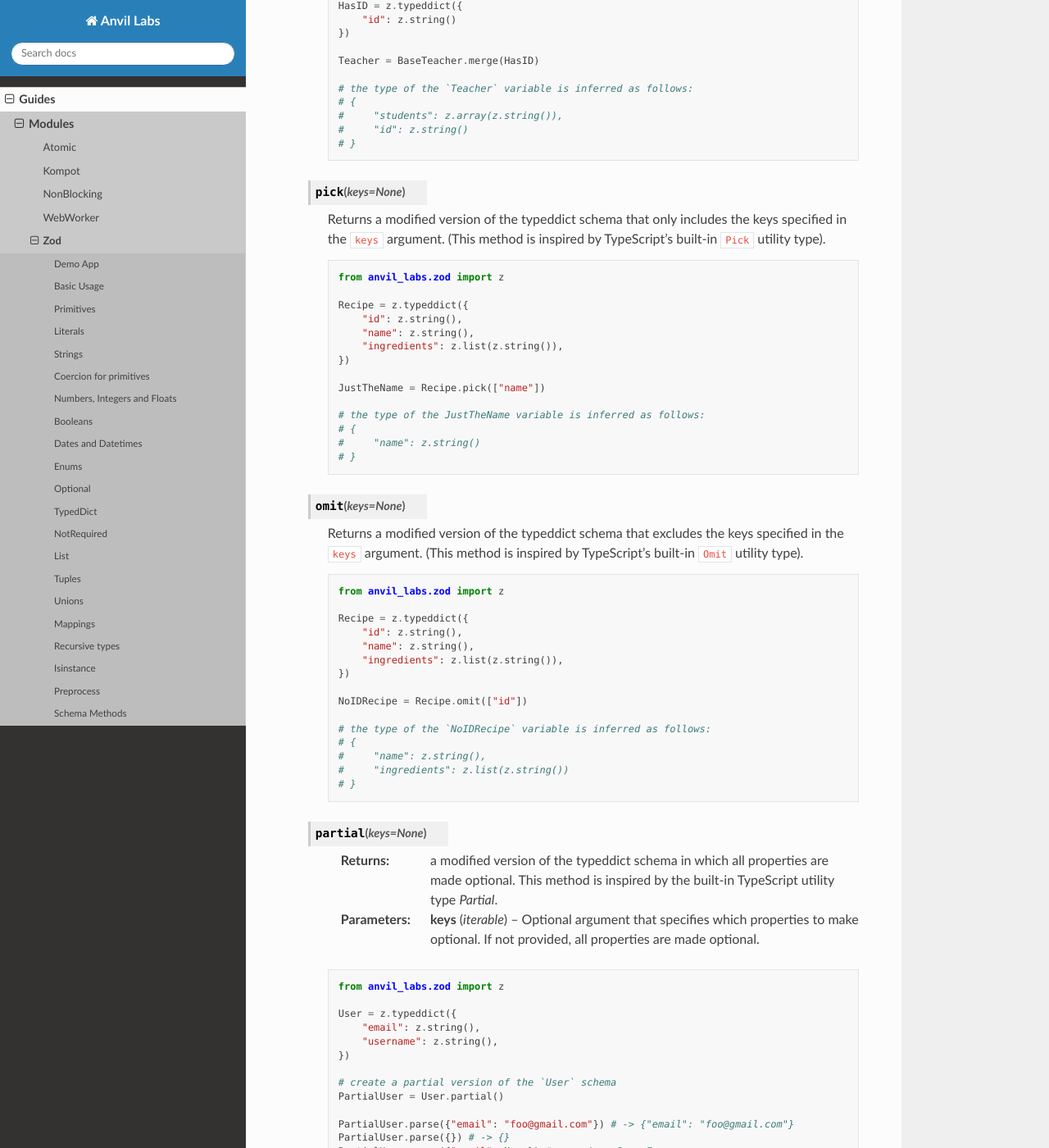
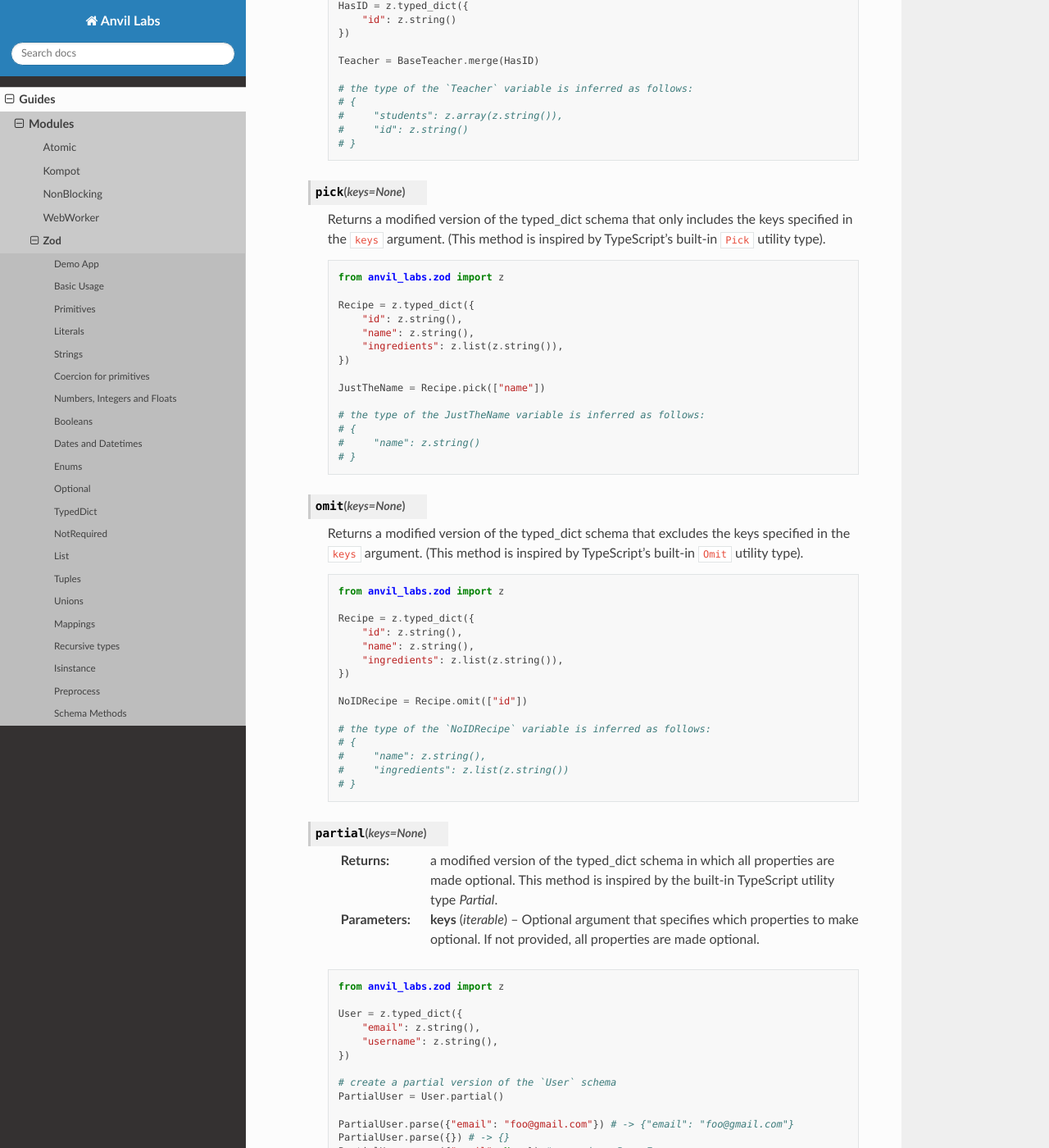
Before and after one commit to anvilistas/anvil-labs, a Sphinx documentation site: the page built from docs/guides/modules/zod.rst, in a window 1280 px wide and 1400 px high, scrolled down 7199 px. Shown: the whole window at 82% size. Built offline with Sphinx 7.4.7 and the Read the Docs theme 2.0.0, drawn with Linux system fonts in a browser that asks for light colours; some of the changed text lies outside the part shown.

Commit message:
with a single underscore

```diff
--- a/docs/guides/modules/zod.rst
+++ b/docs/guides/modules/zod.rst
@@ -40,7 +40,7 @@ Creating a simple string schema
     result.success # False
 
 
-Creating a typeddict schema
+Creating a typed_dict schema
 
 
 .. code-block:: python
@@ -48,7 +48,7 @@ Creating a typeddict schema
     from anvil_labs import zod as z
 
     # create a schema
-    user = z.typeddict({
+    user = z.typed_dict({
         "username": z.string()
     })
 
@@ -364,7 +364,7 @@ TypedDict
 ---------
 
 This is equivalent to Zod TypeScript's ``object`` schema.
-We chose ``typeddict`` since it matches Python's ``typing.TypedDict``.
+We chose ``typed_dict`` since it matches Python's ``typing.TypedDict``.
 (``z.object`` is also available for convenience)
 
 
@@ -373,7 +373,7 @@ We chose ``typeddict`` since it matches Python's ``typing.TypedDict``.
     from anvil_labs.zod import z
 
     # all properties are required by default
-    Dog = z.typeddict({
+    Dog = z.typed_dict({
         "name": z.string(),
         "age": z.number()
     })
@@ -395,7 +395,7 @@ API
 
     .. method:: keyof
 
-        Use ``.keyof`` to create a ZodEnum schema from the keys of a typeddict schema.
+        Use ``.keyof`` to create a ZodEnum schema from the keys of a typed_dict schema.
 
         .. code-block:: python
 
@@ -408,14 +408,14 @@ API
 
     .. method:: extend
 
-        You can add additional fields to a typeddict schema with the .extend method.
+        You can add additional fields to a typed_dict schema with the .extend method.
 
         .. code-block:: python
 
             from anvil_labs.zod import z
 
             # all properties are required by default
-            Dog = z.typeddict({
+            Dog = z.typed_dict({
                 "name": z.string(),
                 "age": z.number()
             })
@@ -435,11 +435,11 @@ API
 
         .. code-block:: python
 
-            BaseTeacher = z.typeddict({
+            BaseTeacher = z.typed_dict({
                 "students": z.list(z.string())
             })
 
-            HasID = z.typeddict({
+            HasID = z.typed_dict({
                 "id": z.string()
             })
 
@@ -454,14 +454,14 @@ API
 
     .. method:: pick(keys=None)
 
-        Returns a modified version of the typeddict schema that only includes the keys specified in the ``keys`` argument.
+        Returns a modified version of the typed_dict schema that only includes the keys specified in the ``keys`` argument.
         (This method is inspired by TypeScript's built-in ``Pick`` utility type).
 
         .. code-block:: python
 
             from anvil_labs.zod import z
 
-            Recipe = z.typeddict({
+            Recipe = z.typed_dict({
                 "id": z.string(),
                 "name": z.string(),
                 "ingredients": z.list(z.string()),
@@ -476,14 +476,14 @@ API
 
     .. method:: omit(keys=None)
 
-        Returns a modified version of the typeddict schema that excludes the keys specified in the ``keys`` argument.
+        Returns a modified version of the typed_dict schema that excludes the keys specified in the ``keys`` argument.
         (This method is inspired by TypeScript's built-in ``Omit`` utility type).
 
         .. code-block:: python
 
             from anvil_labs.zod import z
 
-            Recipe = z.typeddict({
+            Recipe = z.typed_dict({
                 "id": z.string(),
                 "name": z.string(),
                 "ingredients": z.list(z.string()),
@@ -500,7 +500,7 @@ API
 
     .. method:: partial(keys=None)
 
-        :returns: a modified version of the typeddict schema in which all properties are made optional. This method is inspired by the built-in TypeScript utility type `Partial`.
+        :returns: a modified version of the typed_dict schema in which all properties are made optional. This method is inspired by the built-in TypeScript utility type `Partial`.
 
         :param keys: Optional argument that specifies which properties to make optional. If not provided, all properties are made optional.
         :type keys: iterable
@@ -509,7 +509,7 @@ API
 
             from anvil_labs.zod import z
 
-            User = z.typeddict({
+            User = z.typed_dict({
                 "email": z.string(),
                 "username": z.string(),
             })
@@ -551,7 +551,7 @@ API
 
     .. method:: required(keys=None)
 
-        Returns a modified version of the typeddict schema in which all properties are made required.
+        Returns a modified version of the typed_dict schema in which all properties are made required.
         This method is the opposite of the ``.partial`` method, which makes all properties optional.
 
         :param keys: Optional argument that specifies which properties to make required. If not provided, all properties are made required.
@@ -561,7 +561,7 @@ API
 
             from anvil_labs.zod import z
 
-            User = z.typeddict({
+            User = z.typed_dict({
                 "email": z.string(),
                 "username": z.string(),
             }).partial()
@@ -580,20 +580,20 @@ API
             # the type of the `RequiredEmail` variable is equivalent to:
             # {
             #     "email": z.string(),
-            #     "username": z.string().notrequired(),
+            #     "username": z.string().not_required(),
             # }
 
 
     .. method:: passthrough()
 
-        Returns a modified version of the typeddict schema that enables ``"passthrough"`` mode.
+        Returns a modified version of the typed_dict schema that enables ``"passthrough"`` mode.
         In passthrough mode, unrecognized keys are not stripped out during parsing.
 
         .. code-block:: python
 
             from anvil_labs.zod import z
 
-            Person = z.typeddict({
+            Person = z.typed_dict({
                 "name": z.string(),
             })
 
@@ -633,14 +633,14 @@ API
 
     .. method:: strict()
 
-        Returns a modified version of the typeddict schema that disallows unknown keys during parsing.
+        Returns a modified version of the typed_dict schema that disallows unknown keys during parsing.
         If the input to ``.parse()`` contains any unknown keys, a ``ParseError`` will be thrown.
 
         .. code-block:: python
 
             from anvil_labs.zod import z
 
-            Person = z.typeddict({
+            Person = z.typed_dict({
                 "name": z.string(),
             })
 
@@ -662,14 +662,14 @@ API
 
     .. method:: strip()
 
-        Returns a modified version of the typeddict schema that strips out unrecognized keys during parsing.
+        Returns a modified version of the typed_dict schema that strips out unrecognized keys during parsing.
         This is the default behavior of ZodTypedDict schemas.
 
 
 
     .. method:: catchall(schema: ZodAny) -> ZodTypedDict
 
-        You can pass a ``"catchall"`` schema into a typeddict schema.
+        You can pass a ``"catchall"`` schema into a typed_dict schema.
         All unknown keys will be validated against it.
 
         :param schema: A Zod schema for validating unknown keys.
@@ -683,7 +683,7 @@ API
             from zod import z
 
             # Create a person schema with `name` field
-            person = z.typeddict({
+            person = z.typed_dict({
                 "name": z.string()
             })
 
@@ -710,7 +710,7 @@ API
 NotRequired
 -----------
 
-The ``.notrequired()`` method can be used in conjunction with typeddict schemas.
+The ``.not_required()`` method can be used in conjunction with typed_dict schemas.
 This means the key value pair can be missing. See the :meth:`ZodTypedDict.partial` method.
 
 
@@ -865,7 +865,7 @@ This is particularly useful for storing or caching items by ID
 
 .. code-block:: python
 
-    user_schema = z.typeddict({"name": z.string()})
+    user_schema = z.typed_dict({"name": z.string()})
     user_cache_schema = z.mapping(z.string().uuid(), user_schema)
 
     user_store = {}
@@ -888,7 +888,7 @@ Recursive types
     from anvil_labs import zod as z
 
     Category = z.lazy(lambda:
-        z.typeddict({
+        z.typed_dict({
             'name': z.string(),
             'subcategories': z.list(Category),
         })
```
Also changed, not shown: other parts of docs/guides/modules/zod.rst (+3 -3 lines), 3 other files.
